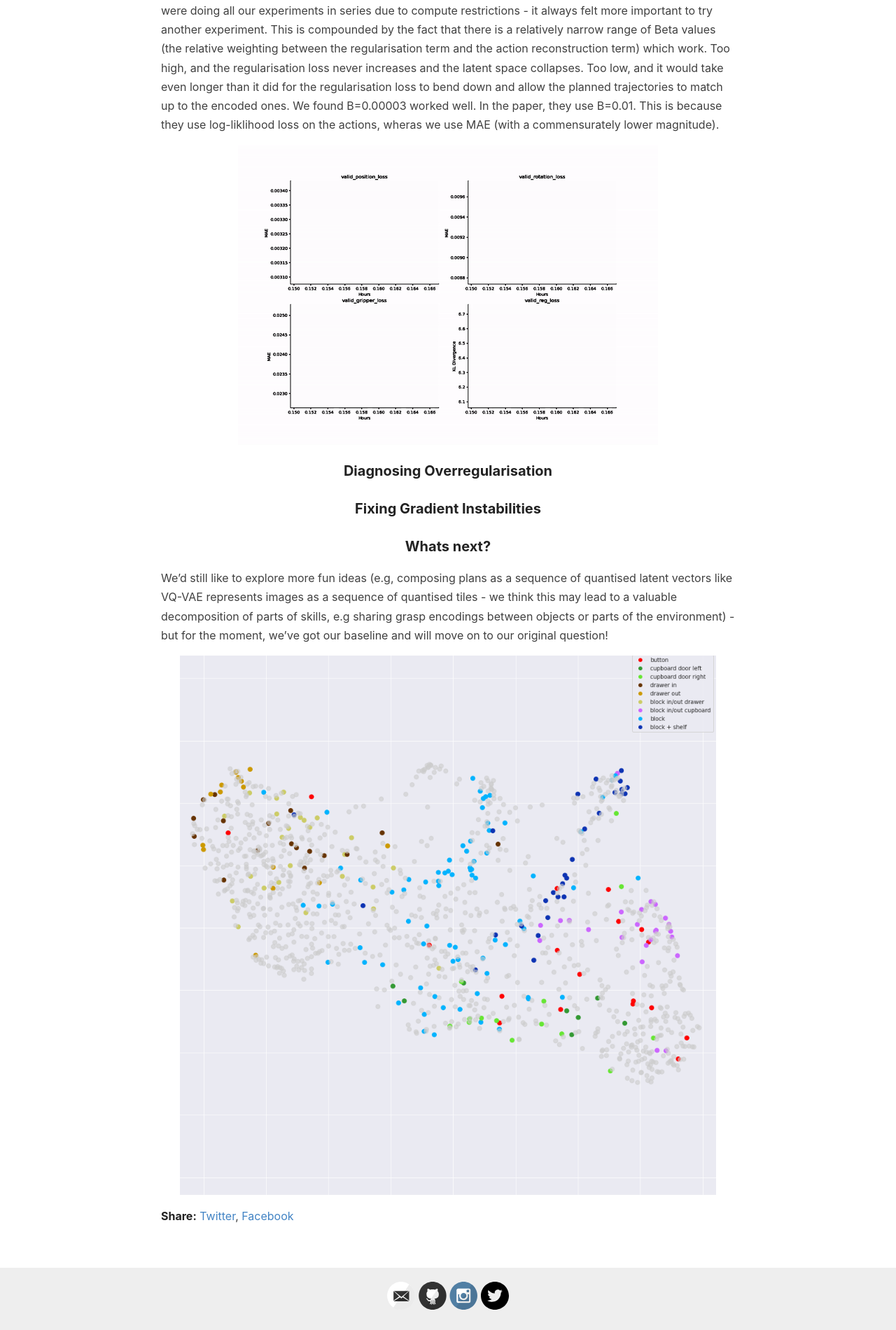
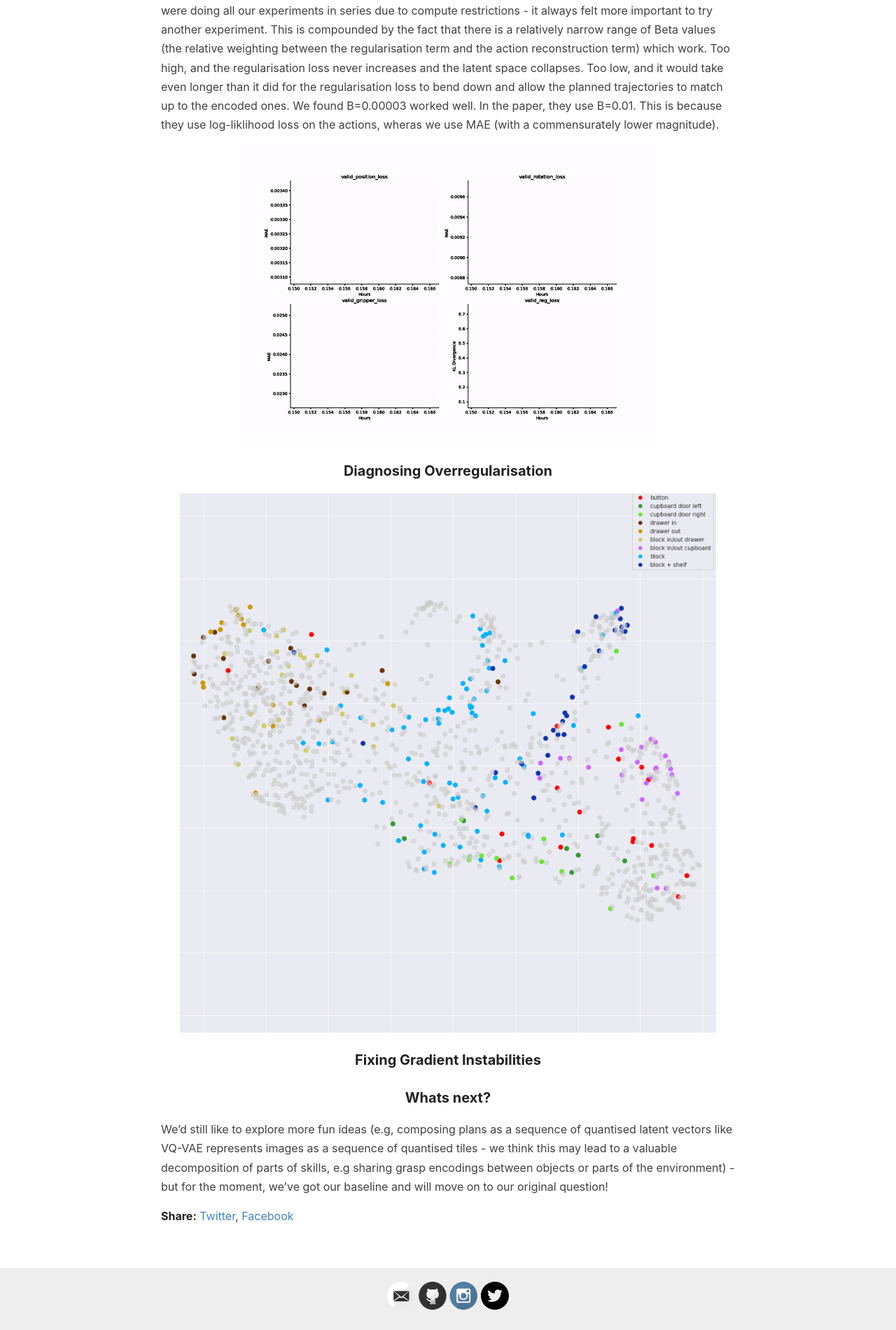
Before and after one commit to sholtodouglas/sholtodouglas.github.io, a Jekyll site: the page built from _posts/2021-01-29-Learning from Play.md, in a window 1280 px wide. Shown: the part 2776-4677 px from the top of the page at 70% size. Built offline with Jekyll 4.4.1, drawn with Linux system fonts in a browser that asks for light colours.

Commit message:
Update 2021-01-29-Learning from Play.md

```diff
--- a/_posts/2021-01-29-Learning from Play.md
+++ b/_posts/2021-01-29-Learning from Play.md
@@ -52,12 +52,11 @@ This one is a little obvious in retrospect. Train longer! We used Colab TPUs for
 
 ### Diagnosing Overregularisation
 
+![alt-text-1](https://sholtodouglas.github.io/images/play/behaviour_space.png "Quelle separation")
+
 ### Fixing Gradient Instabilities
 
 ### Whats next?
 
 
 We'd still like to explore more fun ideas (e.g, composing plans as a sequence of quantised latent vectors like VQ-VAE represents images as a sequence of quantised tiles - we think this may lead to a valuable decomposition of parts of skills, e.g sharing grasp encodings between objects or parts of the environment) - but for the moment, we've got our baseline and will move on to our original question!
-
-
-![alt-text-1](https://sholtodouglas.github.io/images/play/behaviour_space.png "Quelle separation")
```
